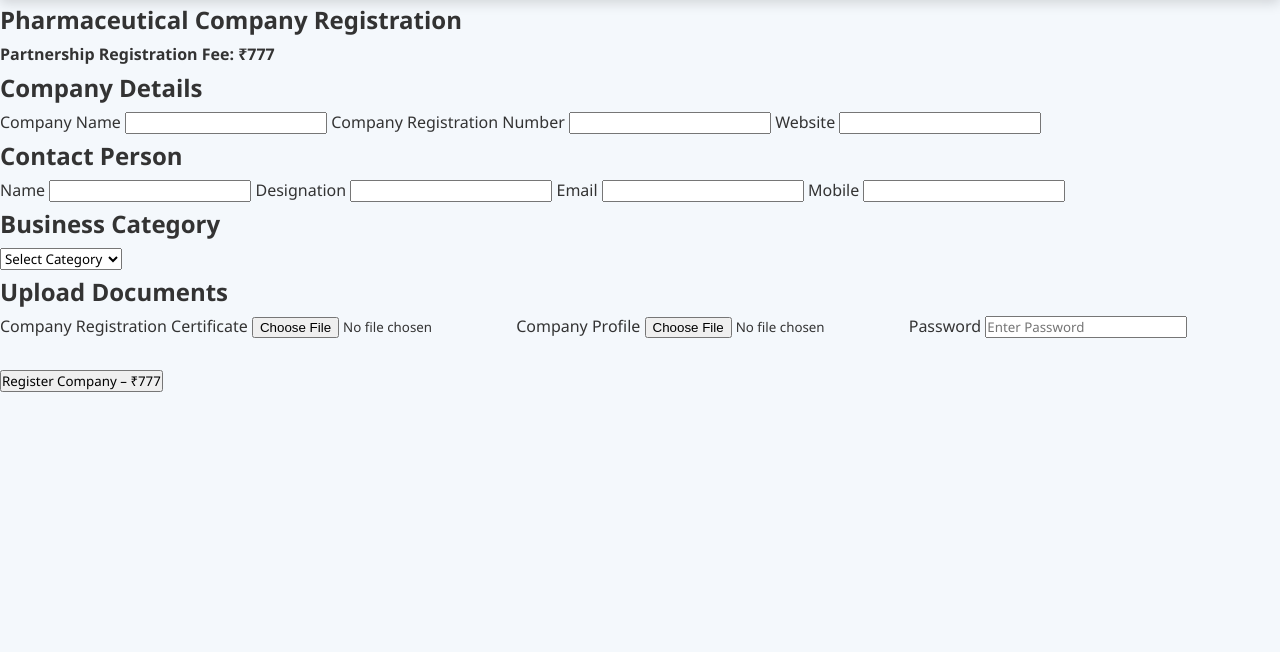
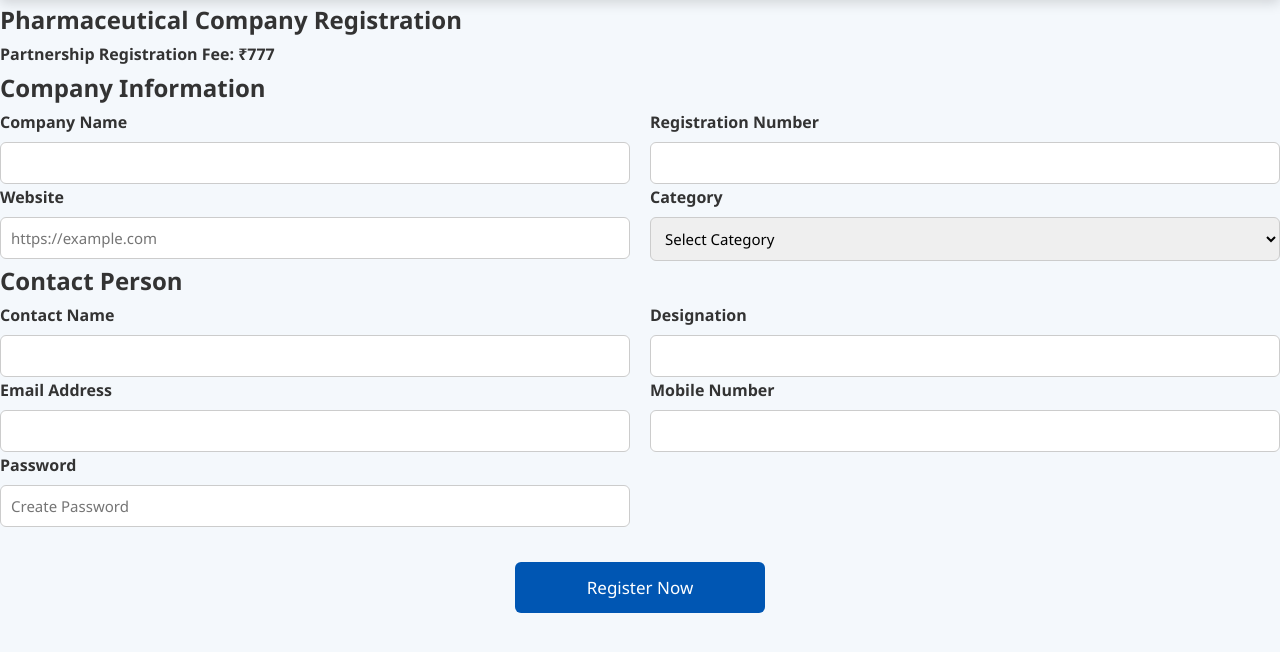
Before and after one commit to drkairosglobalconnect/dr-kairos-globalconnect, a Flask app: page /pharma in a window 1280 px wide. Shown: the part 65-717 px from the top of the page. Run offline with Flask 3, Linux system fonts and the light colour scheme.

Commit message:
Updated Dr Kairos GlobalConnect website

```diff
--- a/templates/pharma.html
+++ b/templates/pharma.html
@@ -38,77 +38,77 @@ href="{{ url_for('static', filename='style.css') }}">
 
 <form method="POST">
 
-<h2>Company Details</h2>
+    <h2>Company Information</h2>
 
+    <div class="form-row">
+        <div class="form-group">
             <label>Company Name</label>
             <input type="text" name="company_name" required>
+        </div>
 
-<label>Company Registration Number</label>
+        <div class="form-group">
+            <label>Registration Number</label>
             <input type="text" name="registration_number" required>
+        </div>
+    </div>
 
+    <div class="form-row">
+        <div class="form-group">
             <label>Website</label>
-<input type="url" name="website">
+            <input type="url" name="website" placeholder="https://example.com">
+        </div>
+
+        <div class="form-group">
+            <label>Category</label>
+            <select name="category" required>
+                <option value="">Select Category</option>
+                <option>Pharmaceutical Manufacturer</option>
+                <option>Medical Devices</option>
+                <option>Biotechnology</option>
+                <option>Diagnostics</option>
+                <option>Healthcare Products</option>
+                <option>Other</option>
+            </select>
+        </div>
+    </div>
 
     <h2>Contact Person</h2>
 
-<label>Name</label>
+    <div class="form-row">
+        <div class="form-group">
+            <label>Contact Name</label>
             <input type="text" name="contact_name" required>
+        </div>
 
+        <div class="form-group">
             <label>Designation</label>
             <input type="text" name="designation" required>
+        </div>
+    </div>
 
-<label>Email</label>
+    <div class="form-row">
+        <div class="form-group">
+            <label>Email Address</label>
             <input type="email" name="email" required>
+        </div>
 
-<label>Mobile</label>
+        <div class="form-group">
+            <label>Mobile Number</label>
             <input type="tel" name="mobile" required>
+        </div>
+    </div>
 
-<h2>Business Category</h2>
+    <div class="form-row">
+        <div class="form-group">
+            <label>Password</label>
+            <input type="password" name="password" placeholder="Create Password" required>
+        </div>
 
-<select name="category" required>
+        <div class="form-group"></div>
+    </div>
 
-<option value="">Select Category</option>
-
-<option>Pharmaceutical</option>
-
-<option>Medical Devices</option>
-
-<option>Biotechnology</option>
-
-<option>Diagnostics</option>
-
-</select>
-
-<h2>Upload Documents</h2>
-
-<label>Company Registration Certificate</label>
-
-<input type="file">
-
-<label>Company Profile</label>
-
-<input type="file">
-
-<label>Password</label>
-
-<input
-    type="password"
-    name="password"
-    placeholder="Enter Password"
-    required>
-
-<br><br>
-
-<button type="submit">
-
-Register Company – ₹777
-
+    <button type="submit" class="submit-btn">
+        Register Now
     </button>
 
 </form>
-
-</section>
-
-</body>
-
-</html>
```
Also changed, not shown: templates/hospital.html (+60 -41 lines), templates/organizer.html (+58 -32 lines). Lines whose indentation alone changed are shown as unchanged.
